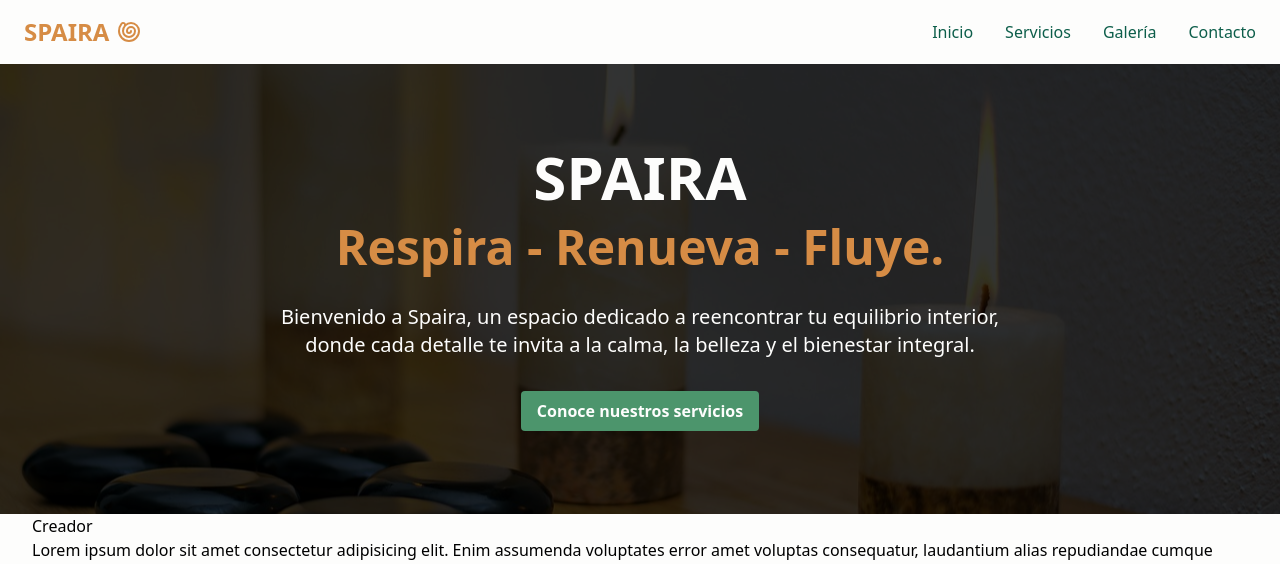
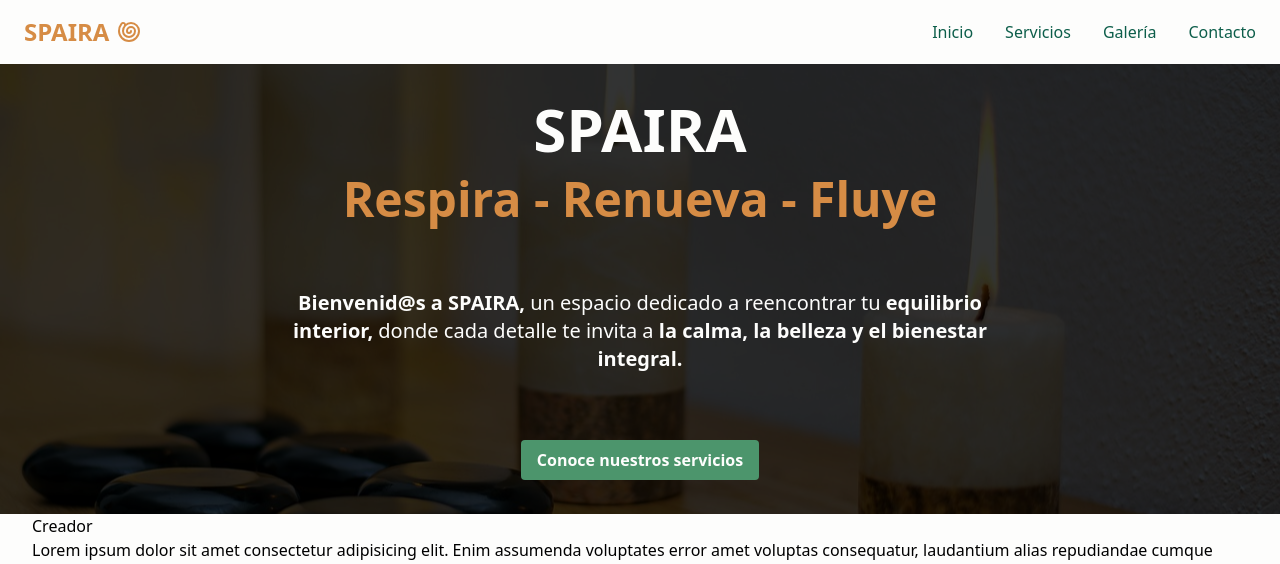
Before and after one commit to Stirod08/spa-sw, a Next.js app: page / in a window 1280 px wide. Shown: the top 564 px of the page. Built offline with nearby package versions, Linux system fonts and the light colour scheme.

Commit message:
style(components): se realizaron ajustes de estilos a los componentes de Logo, Header y Hero

```diff
--- a/app/ui/Inicio/Hero.tsx
+++ b/app/ui/Inicio/Hero.tsx
@@ -6,12 +6,12 @@ export default function Hero() {
     return (
         <>
             <section className="hero h-dvh md:h-[450px] bg-no-repeat bg-center bg-cover">
-                <section className="w-full h-full bg-black/80 flex flex-col justify-around md:justify-center items-center">
+                <section className="w-full h-full bg-black/80 flex flex-col justify-evenly items-center">
                     <div className="text-blanco text-center">
-                        <h1 className="text-4xl md:text-6xl uppercase font-black mb-4">Spaira</h1>
-                        <p className="text-3xl md:text-5xl text-orange font-bold">Respira - Renueva - Fluye.</p>
+                        <h1 className="text-6xl uppercase font-black mb-4">Spaira</h1>
+                        <p className="text-3xl md:text-5xl text-orange font-bold">Respira - Renueva - Fluye</p>
                     </div>
-                    <p className="text-blanco text-center px-4 text-xl md:max-w-3xl py-8">Bienvenido a Spaira, un espacio dedicado a reencontrar tu equilibrio interior, donde cada detalle te invita a la calma, la belleza y el bienestar integral.</p>
+                    <p className="text-blanco text-center px-4 text-xl md:max-w-3xl py-8"><strong>Bienvenid@s a <span className="uppercase">Spaira</span>,</strong> un espacio dedicado a reencontrar tu <strong>equilibrio interior,</strong> donde cada detalle te invita a <strong>la calma, la belleza y el bienestar integral.</strong></p>
 
                     <Boton hover="verdeOscuro" color="verdeClaro"  text="Conoce nuestros servicios" link="#"/>
                 </section>
--- a/app/ui/layout/Header.tsx
+++ b/app/ui/layout/Header.tsx
@@ -14,7 +14,7 @@ export default function Header() {
     <>
       <header
         className={`fixed top-0 left-0 w-full z-50 transition-colors duration-500
-        ${scrolled ? 'bg-blanco/30 backdrop-blur-md shadow-md' : 'bg-blanco'}`}
+        ${scrolled ? 'bg-blanco/50 backdrop-blur-md shadow-md' : 'bg-blanco'}`}
         style={{ height: '64px' }}
       >
         <nav className="max-w-7xl mx-auto px-6 h-full flex justify-between items-center">
--- a/app/ui/layout/components/Logo.tsx
+++ b/app/ui/layout/components/Logo.tsx
@@ -2,11 +2,11 @@ import Link from 'next/link';
 import { Shell } from 'lucide-react';
 
 export default function Logo({ scrolled }: { scrolled: boolean }) {
-    console.log(scrolled);
   return (
-    <section className={`text-2xl font-extrabold flex items-center transition-colors duration-300 ${scrolled ? 'text-verdeOscuro' : 'text-orange'}`}>
-      <Link className="flex items-center hover:scale-105 transition-transform duration-300" href="/">SPAIRA
-      <Shell className="ml-2" />
+    <section className={`text-2xl font-extrabold flex items-center transition-colors duration-300 ${scrolled ? 'text-verdeOscuro hover:text-orange' : 'text-orange hover:text-verdeOscuro'}`}>
+      <Link className="flex items-center hover:scale-105 transition-transform duration-300" href="/">
+        SPAIRA
+        <Shell className="ml-2" />
       </Link>
 
     </section>
```
